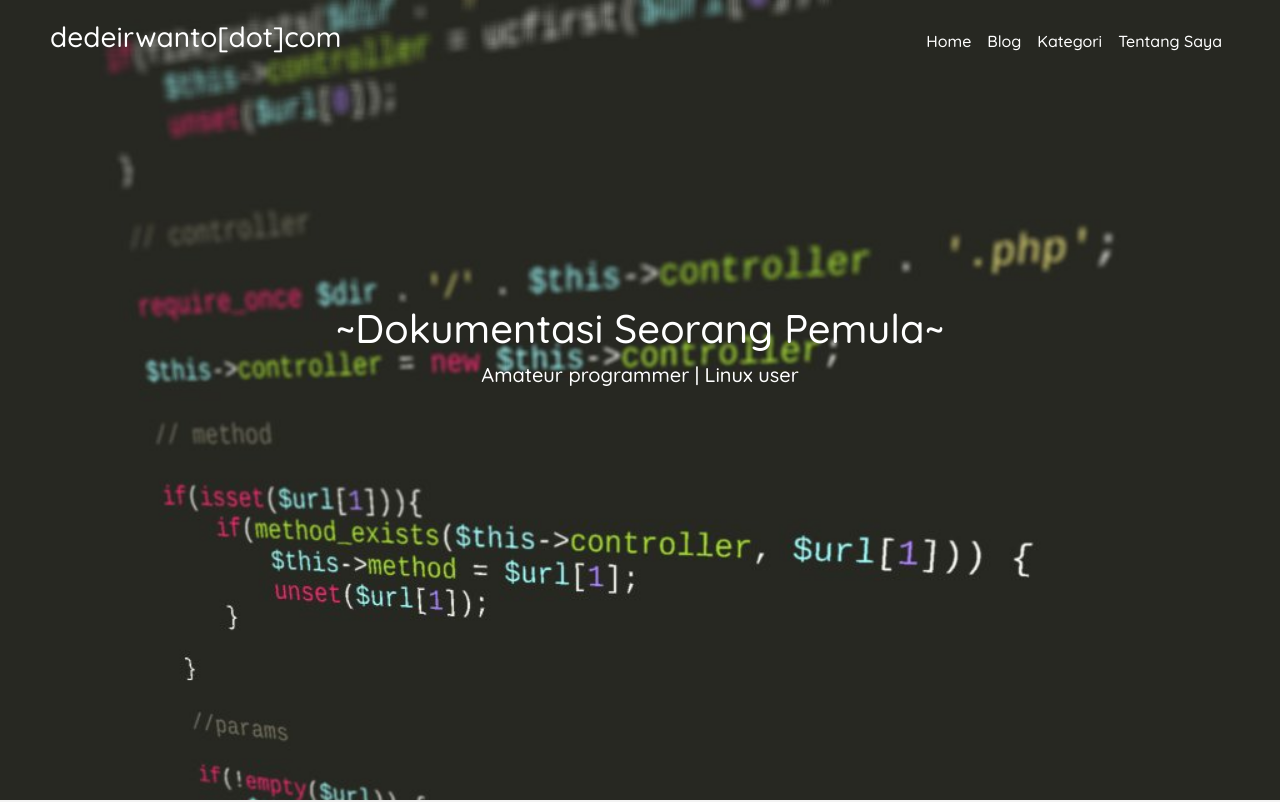
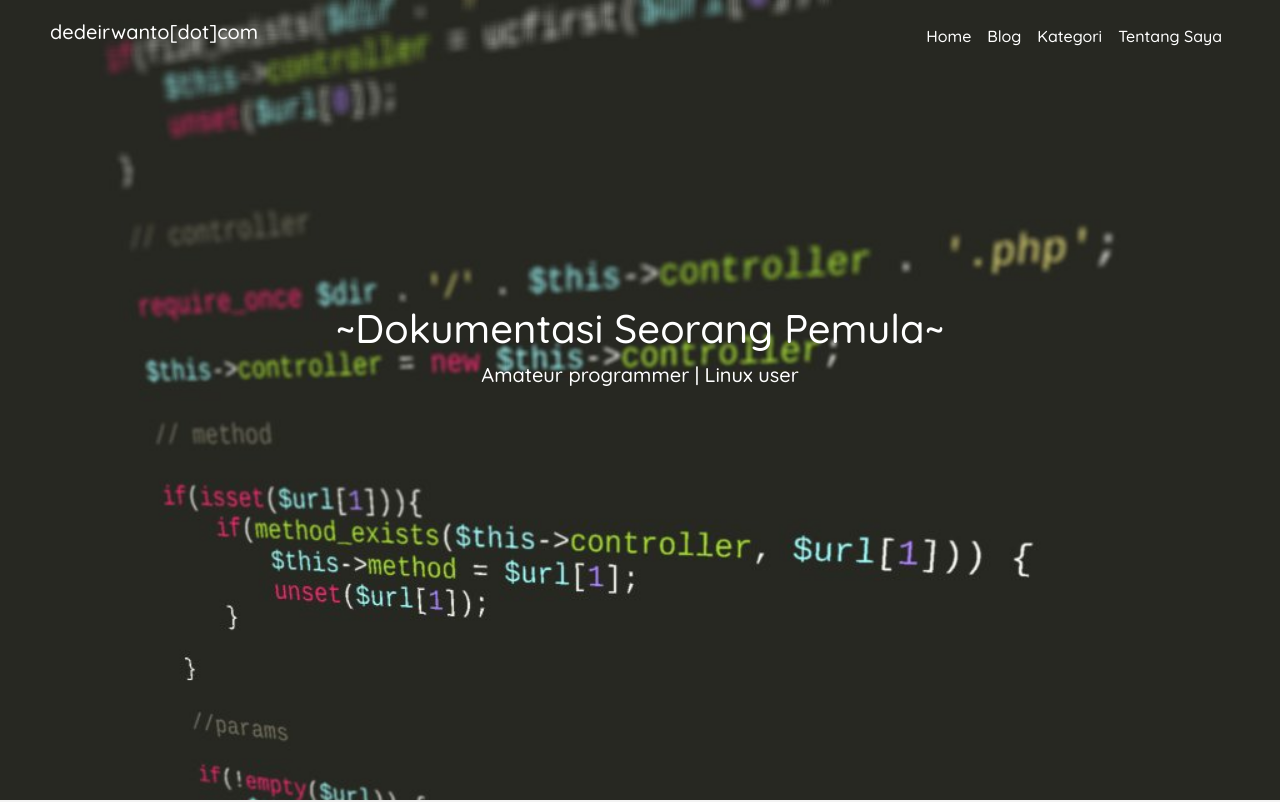
Before and after one commit to akhdede/project-tema, a plain HTML site: page index.html in a window 1280 px wide. Shown: the top 802 px of the page. Drawn offline with Linux system fonts and the light colour scheme.

Commit message:
third commit

```diff
--- a/css/style.css
+++ b/css/style.css
@@ -14,8 +14,28 @@ header {
   padding: 5px 50px;
 }
 
-.nav-link {
+.nav-link, .navbar-brand {
   outline: none;
+}
+
+a {
+  text-decoration: none;
+  position: relative;
+  color: salmon;
+}
+
+a:after {
+  content: '';
+  position: absolute;
+  bottom: 0;
+  left: 0;
+  width: 0%;
+  border-bottom: 2px solid salmon;
+  transition: 0.4s;
+}
+
+a:hover:after {
+  width: 100%;
 }
 
 .jumbotron {
--- a/index.html
+++ b/index.html
@@ -12,7 +12,7 @@
   <!-- header for navbar -->
   <header>
     <nav class="navbar navbar-expand-lg navbar-dark">
-      <a class="navbar-brand text-white page-scroll" href="#home"><h3>dedeirwanto[dot]com</h3></a>
+      <a class="navbar-brand text-white page-scroll" href="#home"><h5>dedeirwanto[dot]com</h5></a>
       <button class="navbar-toggler" type="button" data-toggle="collapse" data-target="#navbarNavAltMarkup" aria-controls="navbarNavAltMarkup" aria-expanded="false" aria-label="Toggle navigation">
         <span class="navbar-toggler-icon"></span>
       </button>
@@ -163,7 +163,7 @@
         </div>
         <div class="col-sm-12 text-center">
           <hr>
-          Designed by : Dede Irwanto | Powered by : Bootstrap
+          <span class="text-secondary">Designed by: </span><a href="dedeirwanto.com">Dede Irwanto</a><span class="text-secondary"> | Powered by: </span><a href="getbootstrap.com">Bootstrap</a>
         </div>
       </div>
     </div>
--- a/js/script.js
+++ b/js/script.js
@@ -1,5 +1,6 @@
-var sc = $.noConflict(); // scroll animation
+var sc = $.noConflict();
 
+// scroll animation
 sc(document).ready(function() {
   sc(".page-scroll").click(function(e) {
     var tujuan = sc(this).attr("href");
@@ -7,12 +8,13 @@ sc(document).ready(function() {
     var elemenTujuan = sc(tujuan);
 
     sc("#home").animate({
-        scrollTop: elemenTujuan.offset().top - 60
+        scrollTop: elemenTujuan.offset().top - 50
       }, 1250, "swing");
 
     e.preventDefault();
   });
 
+  // change navbar
   sc(window).scroll(function() {
     var y = sc(this).scrollTop();
 
@@ -27,4 +29,5 @@ sc(document).ready(function() {
       });
     }
   });
+
 });
```
